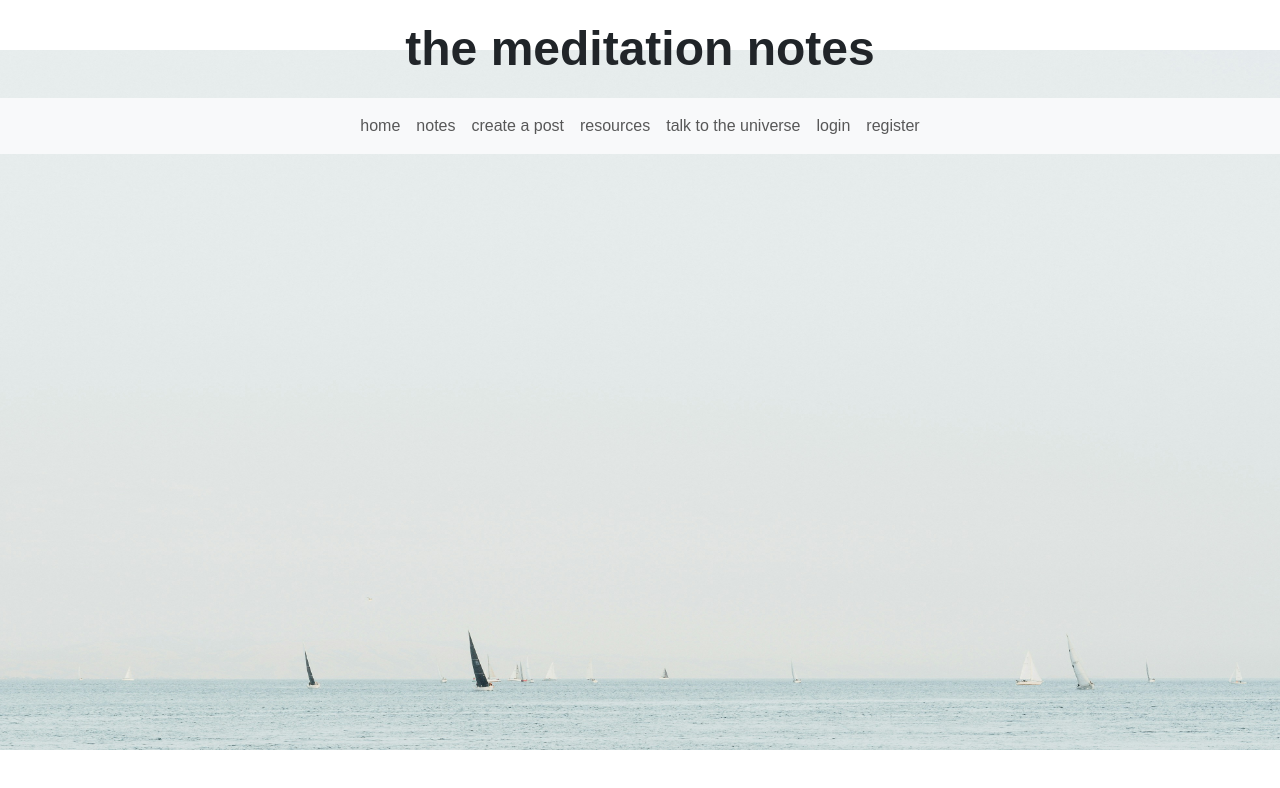
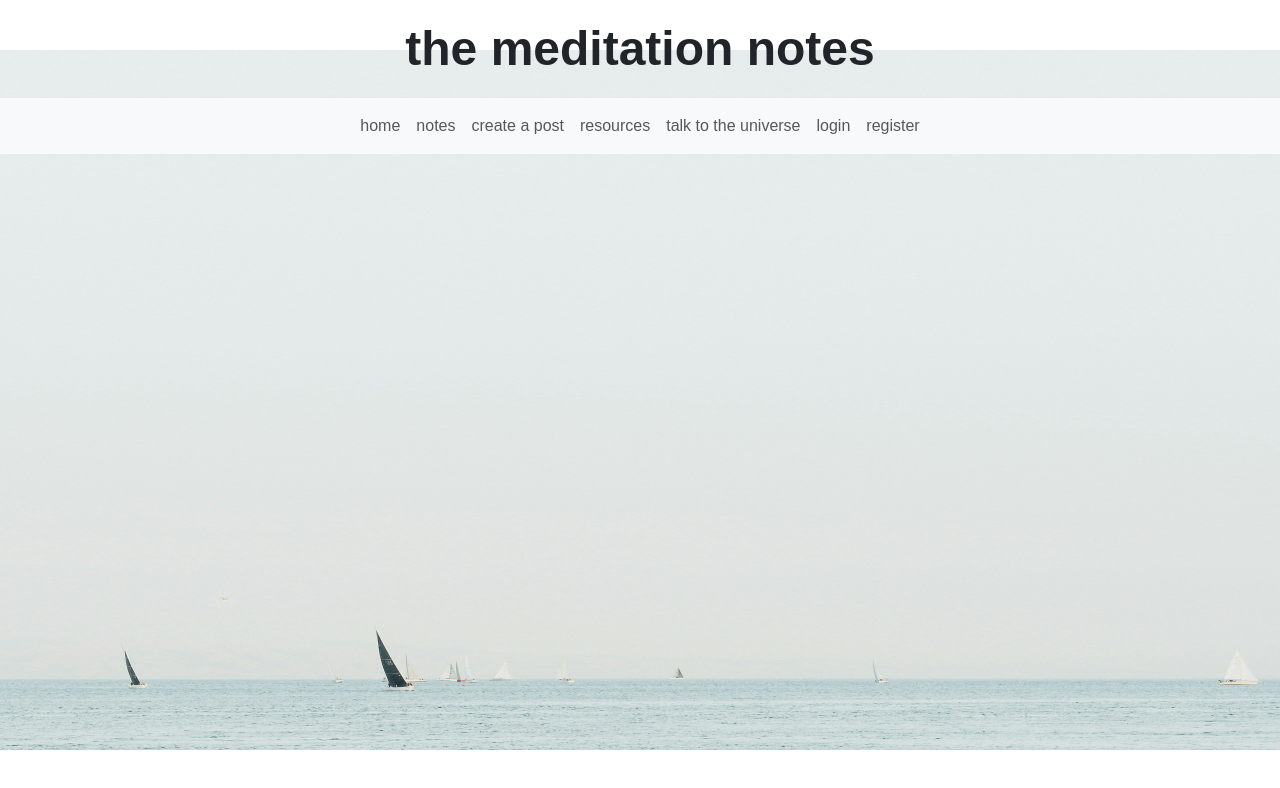
Before and after one commit to ryanbardahi/blog-application-client, a React (Create React App) app: page / in a window 1280 px wide. Shown: the top 788 px of the page. Built offline with nearby package versions, Linux system fonts and the light colour scheme; what notyf would draw is missing.

Commit message:
Adjust background image

```diff
--- a/src/index.css
+++ b/src/index.css
@@ -10,7 +10,7 @@ html, body {
   overflow-x: hidden;
   font-family: 'Montserrat', sans-serif;
   background-image: url("./assets/images/thom-milkovic-e2RisjiIVSw-unsplash.jpg");
-  background-size: 1300px 700px;
+  background-size: 2000px 700px;
   background-position: center;
   background-repeat: no-repeat;
 }
```
